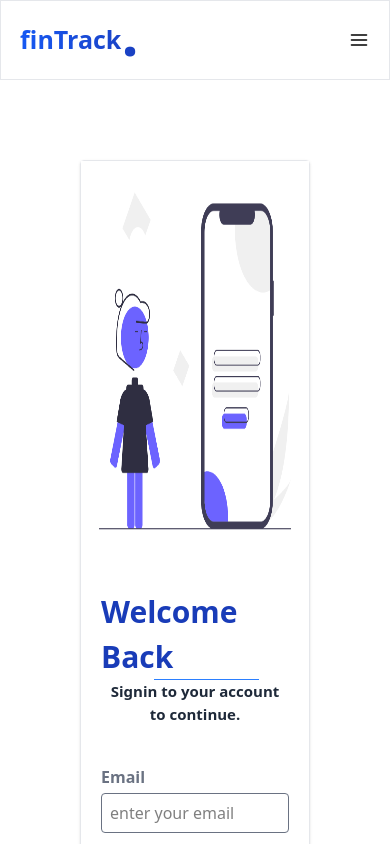
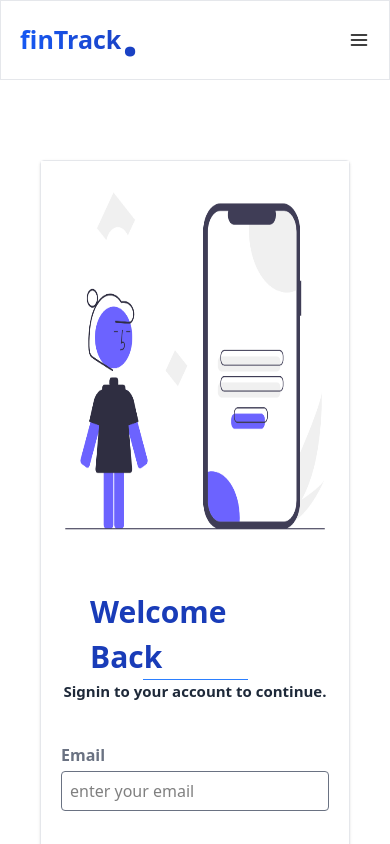
Before and after one commit to Hanan-Nawaz/FinTrack, a React (Vite) app in the folder frontend/: page /sign-in in a window 390 px wide. Shown: the top 844 px of the page. Built offline with nearby package versions, Linux system fonts and the light colour scheme.

Commit message:
responsiveness issue resolved.

```diff
--- a/frontend/src/components/sign-in.jsx
+++ b/frontend/src/components/sign-in.jsx
@@ -3,7 +3,7 @@ import { sign_in } from '../images/index.js'
 
 function signin() {
     return (
-        <div className='flex flex-col md:flex-row my-20 mx-20 border-1 rounded border-gray-200 shadow'>
+        <div className='flex flex-col md:flex-row my-20  mx-10 md:mx-20 border-1 rounded border-gray-200 shadow'>
             <div className='flex-1'>
                 <img src={sign_in} className='h-100 md:h-full' />
             </div>
--- a/frontend/src/components/sign-up.jsx
+++ b/frontend/src/components/sign-up.jsx
@@ -3,7 +3,7 @@ import { sign_up } from '../images/index.js'
 
 function signup() {
   return (
-    <div className='flex flex-col md:flex-row my-20 mx-20 border-1 rounded border-gray-200 shadow'>
+    <div className='flex flex-col md:flex-row my-20 mx-10 md:mx-20 border-1 rounded border-gray-200 shadow'>
 
                <div className='flex-1 mx-5 my-7'>
                    <div className='ml-auto mr-auto text-blue-800 font-semibold text-[30px] w-[100px]'>finTrack <span className='block border-b border-blue-500 w-[50px] ml-auto mr-auto'></span></div>
```
